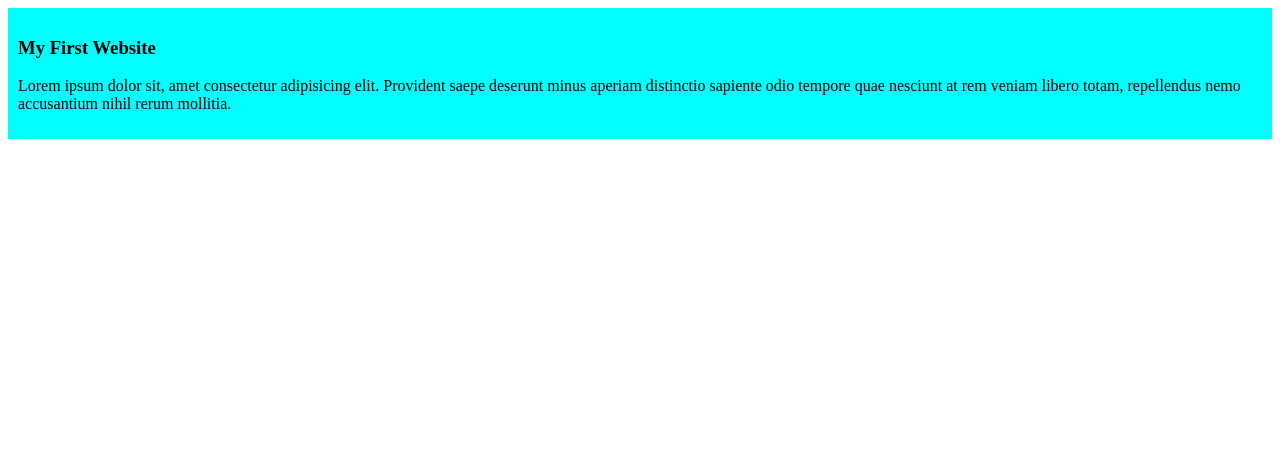
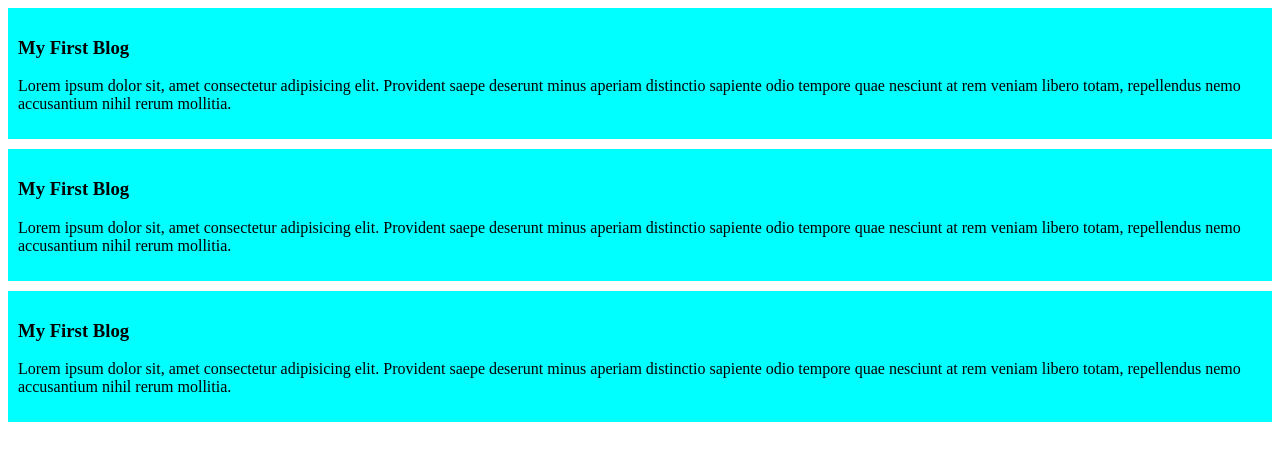
Before and after one commit to MRaihan-1/my-first-github-repo, a plain HTML site: page index.html in a window 1280 px wide. Drawn offline with Linux system fonts and the light colour scheme.

Commit message:
added the second & third blog

```diff
--- a/index.html
+++ b/index.html
@@ -8,7 +8,15 @@
 </head>
 <body>
     <div>
-        <h3>My First Website</h3>
+        <h3>My First Blog</h3>
+        <p>Lorem ipsum dolor sit, amet consectetur adipisicing elit. Provident saepe deserunt minus aperiam distinctio sapiente odio tempore quae nesciunt at rem veniam libero totam, repellendus nemo accusantium nihil rerum mollitia.</p>
+    </div>
+    <div>
+        <h3>My First Blog</h3>
+        <p>Lorem ipsum dolor sit, amet consectetur adipisicing elit. Provident saepe deserunt minus aperiam distinctio sapiente odio tempore quae nesciunt at rem veniam libero totam, repellendus nemo accusantium nihil rerum mollitia.</p>
+    </div>
+    <div>
+        <h3>My First Blog</h3>
         <p>Lorem ipsum dolor sit, amet consectetur adipisicing elit. Provident saepe deserunt minus aperiam distinctio sapiente odio tempore quae nesciunt at rem veniam libero totam, repellendus nemo accusantium nihil rerum mollitia.</p>
     </div>
 </body>
--- a/styles/blog.css
+++ b/styles/blog.css
@@ -1,4 +1,5 @@
 div{
     background-color: aqua;
     padding: 10px;
+    margin-bottom: 10px;
 }
```
